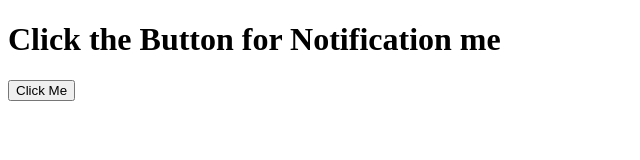
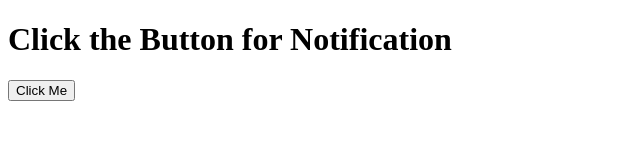
Before and after one commit to Jijinvj21/pushmessage, a plain HTML site: page Index.html in a window 1280 px wide. Shown: the full height of the page, 0-640 px from the left. Drawn offline with Linux system fonts and the light colour scheme.

Commit message:
first commit

```diff
--- a/Index.html
+++ b/Index.html
@@ -5,7 +5,7 @@
 </head>
 <body>
 
-<h1>Click the Button for Notification me</h1>
+<h1>Click the Button for Notification </h1>
 
 <button id="notificationButton">Click Me</button>
 
```
